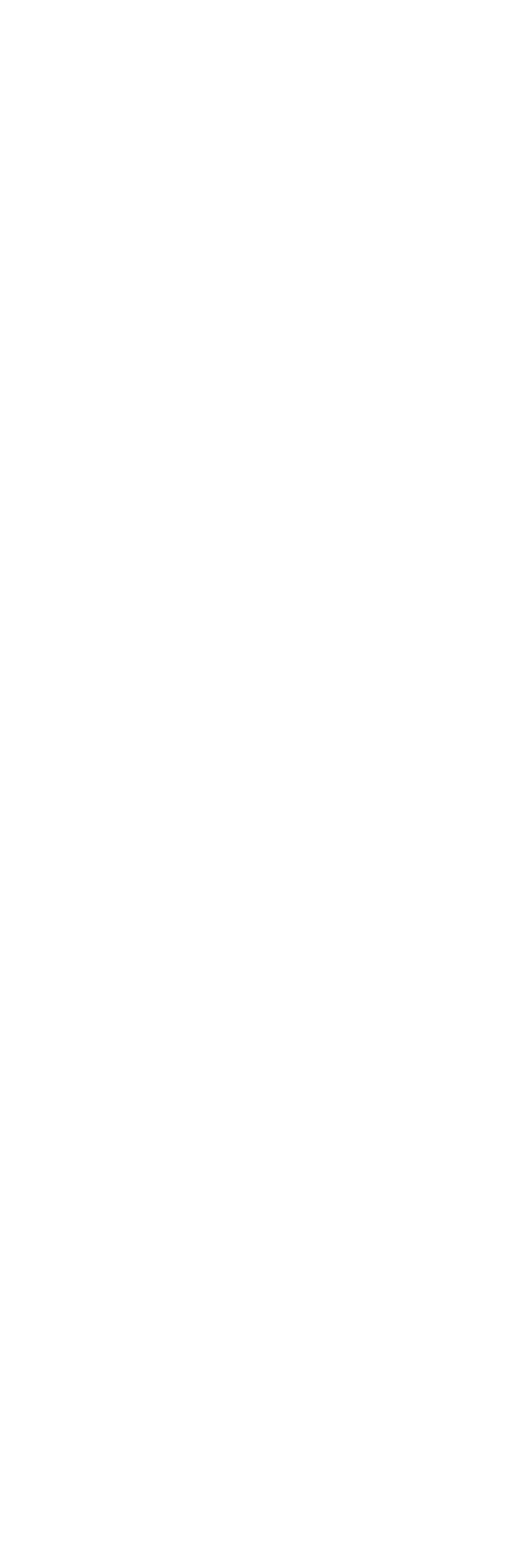
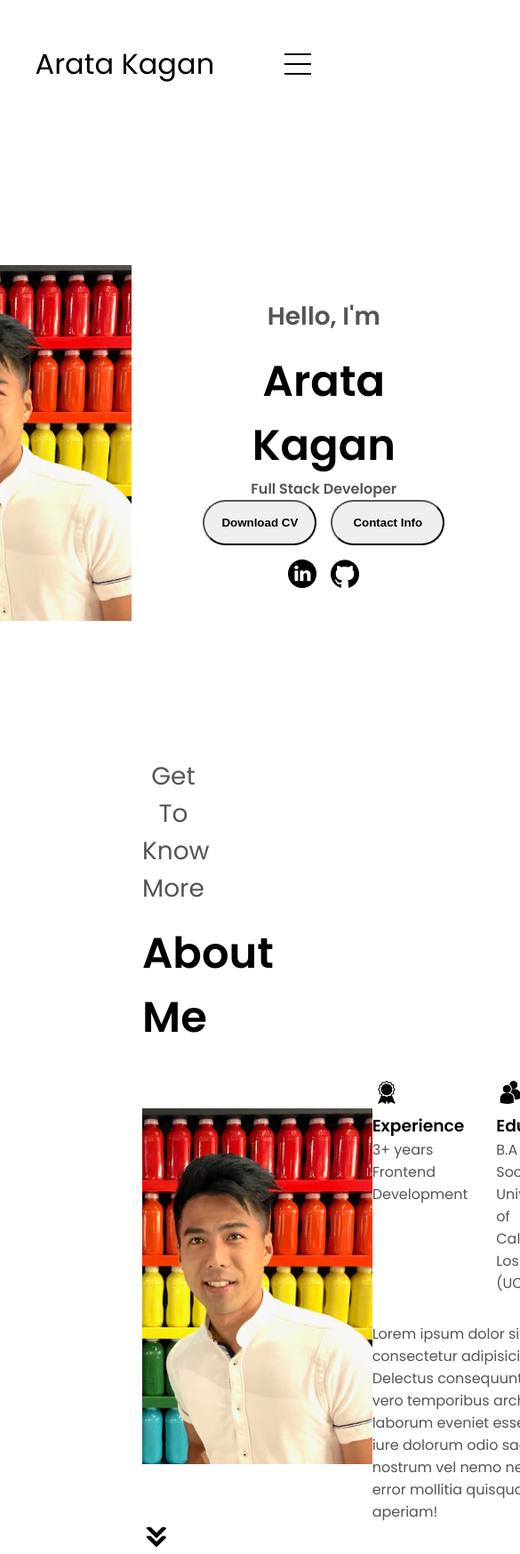
Before and after one commit to ArataKagan/portfolio, a plain HTML site: page index.html in a window 390 px wide. Shown: the top 1747 px of the page at 89% size, 585 px wide, since content can reach past the window. Before the commit the page ends 844 px from the top, so only its background shows below. Drawn offline with Linux system fonts and the light colour scheme.

Commit message:
add about section

```diff
--- a/index.html
+++ b/index.html
@@ -3,9 +3,115 @@
 <head>
     <meta charset="UTF-8">
     <meta name="viewport" content="width=device-width, initial-scale=1.0">
-    <title>Document</title>
+    <title>My Portfolio</title>
+    <link rel="stylesheet" href="style.css">
+    <link rel="stylesheet" href="mediaqueries.css">
 </head>
 <body>
-
+    <nav id="desktop-nav">
+        <div class="logo">Arata Kagan</div>
+        <div>
+            <ul class="nav-links">
+                <li><a href="#about">About</a></li>
+                <li><a href="#experience">Experience</a></li>
+                <li><a href="#project">Projects</a></li>
+                <li><a href="#concat">Contact</a></li>
+            </ul>
+        </div>
+    </nav>
+    <nav id="hamburger-nav">
+        <div class="logo">Arata Kagan</div>
+        <div class="hamburger-menu">
+            <div class="hamburger-icon" onclick="toggleMenu()">
+                <span></span>
+                <span></span>
+                <span></span>
+            </div>
+            <div class="menu-links">
+                <li><a href="#about" onclick="toggleMenu()">About</a></li>
+                <li><a href="#experience" onclick="toggleMenu()">Experience</a></li>
+                <li><a href="#project" onclick="toggleMenu()">Projects</a></li>
+                <li><a href="#contact" onclick="toggleMenu()">Contact</a></li>
+            </div>
+        </div>
+    </nav>
+    <section id="profile">
+        <div class="section__pic-container">
+            <img src="./assets/profile-photo.jpeg" alt="Arata Kagan profile picture" />
+        </div>
+        <div class="section__text">
+            <p class="section__text__p1">Hello, I'm</p>
+            <h1 class="title">Arata Kagan</h1>
+            <p class="section__text__p2">Full Stack Developer</p>
+            <div class="btn-container">
+                <button
+                    class="btn btn-color-1"
+                    onclick="window.open('./assets/resume.pdf')"
+                >
+                 Download CV
+                </button>
+                <button
+                    class="btn btn-color-2"
+                    onclick="location.href='./#contact'"
+                >
+                 Contact Info
+                </button>
+            </div>
+            <div id="socials-container">
+                <img
+                    src="./assets/linkedin.png"
+                    alt="linkedin profile"
+                    class="icon"
+                    onclick="location.href='https://linkedin.com'"
+                />
+                <img
+                    src="./assets/github.png"
+                    alt="Github profile"
+                    class="icon"
+                    onclick="location.href='https://github.com'"
+                />
+            </div>
+        </div>
+    </section>
+    <section id="about">
+        <p class="section__text__p1">Get To Know More</p>
+        <h1 class="title">About Me</h1>
+        <div class="section-container">
+            <div class="section__pic-container">
+                <img src="./assets/profile-photo.jpeg" alt="About Me photo"/>
+            </div>
+            <div class="about-details-container">
+                <div class="about-containers">
+                    <div class="details-container">
+                        <img
+                            src="./assets/experience.png"
+                            alt="experience icon"
+                            class="icon"
+                        />
+                        <h3>Experience</h3>
+                        <p>3+ years <br/>Frontend Development</p>
+                    </div>
+                    <div class="details-container">
+                        <img
+                            src="./assets/education.png"
+                            alt="education icon"
+                            class="icon"
+                        />
+                        <h3>Education</h3>
+                        <p>B.A <br/>Sociology <br/> University of California, Los Angeles (UCLA)</p>
+                    </div>
+                </div>
+                <div class="text-container">
+                    <p>
+                        Lorem ipsum dolor sit amet consectetur adipisicing elit. Delectus consequuntur rem, vero temporibus architecto laborum eveniet esse aliquid iure dolorum odio saepe nostrum vel nemo neque error mollitia quisquam aperiam!
+                    </p>
+                </div>
+            </div>
+        </div>
+        <img src="./assets/arrow.png" alt="arrow icon" class="icon"
+        onclick="location.href='./#experience'"
+        />
+    </section>
+    <script src="script.js"></script>
 </body>
 </html>
--- /dev/null
+++ b/mediaqueries.css
@@ -0,0 +1,9 @@
+@media screen and (max-width: 1200px) {
+    #desktop-nav {
+        display: none;
+    }
+
+    #hamburger-nav {
+        display: flex;
+    }
+}
--- a/script.js
+++ b/script.js
@@ -0,0 +1,6 @@
+function toggleMenu(){
+    const menu = document.querySelector(".menu-links");
+    const icon = document.querySelector(".hamburger-icon");
+    menu.classList.toggle("open");
+    icon.classList.toggle("open");
+}
--- a/style.css
+++ b/style.css
@@ -0,0 +1,292 @@
+/* General */
+
+@import url('https://fonts.googleapis.com/css2?family=Poppins:wght@300;400;500;600&display=swap');
+
+* {
+    margin: 0;
+    padding: 0;
+}
+
+body {
+    font-family: 'Poppins', sans-serif;
+}
+
+html {
+    scroll-behavior: smooth;
+}
+
+p {
+    color: rgb(85, 85, 85);
+}
+
+/* Transition */
+
+a, .btn {
+    transition: all 300ms ease;
+}
+
+/* DESKTOP NAV */
+
+nav, .nav-links {
+    display: flex;
+}
+
+nav {
+    justify-content: space-around;
+    align-items: center;
+    height: 17vh;
+}
+
+.nav-links {
+    gap: 2rem;
+    list-style: none;
+    font-size: 1.5rem;
+}
+
+a {
+    color: black;
+    text-decoration: none;
+    text-decoration-color: white;
+}
+
+a:hover {
+    color: gray;
+    text-decoration: underline;
+    text-underline-offset: 1rem;
+    text-decoration-color: rgb(181, 181, 181);
+}
+
+.logo {
+    font-size: 2rem;
+}
+
+.logo:hover {
+    cursor: default;
+}
+
+/* HAMBURGER MENU*/
+
+#hamburger-nav {
+    display: none;
+}
+
+.hamburger-menu {
+    position: relative;
+    display: inline-block;
+}
+
+.hamburger-icon {
+    display: flex;
+    flex-direction: column;
+    justify-content: space-between;
+    height: 24px;
+    width: 30px;
+    cursor: pointer;
+}
+
+.hamburger-icon span {
+    width: 100%;
+    height: 2px;
+    background-color: black;
+    transition: all 0.3 ease-in-out;
+}
+
+.menu-links {
+    position: absolute;
+    top: 100%;
+    right: 0;
+    background-color: white;
+    width: fit-content;
+    max-height: 0;
+    overflow: hidden;
+    transition: all 0.3 ease-in-out;
+}
+
+.menu-links a {
+    display: block;
+    padding: 10px;
+    text-align: center;
+    font-size: 1.5rem;
+    color: black;
+    text-decoration: none;
+    transition: all 0.3 ease-in-out;
+}
+
+.menu-links li {
+    list-style: none;
+}
+
+.menu-links.open {
+    max-height: 300px;
+}
+
+.hamburger-icon.open span:first-child {
+    transform: rotate(45deg) translate(10px, 5px);
+}
+
+
+.hamburger-icon.open span:nth-child(2) {
+   opacity: 0;
+}
+
+
+.hamburger-icon.open span:last-child {
+    transform: rotate(-45deg) translate(10px, -5px);
+}
+
+.hamburger-icon span:first-child {
+    transform: none;
+}
+
+.hamburger-icon span:first-child {
+    opacity: 1;
+}
+
+.hamburger-icon span:last-child {
+    transform: none;
+}
+
+/* SECTIONS */
+
+section {
+    padding-top: 4vh;
+    height: 96vh;
+    margin: 0 10rem;
+    box-sizing: border-box;
+    min-height: fit-content;
+}
+
+.section-container {
+    display: flex;
+}
+
+/* PROFILE */
+
+#profile {
+    display: flex;
+    justify-content: center;
+    gap: 5rem;
+    height: 80vh;
+}
+
+.section__pic-container {
+    display: flex;
+    height: 400px;
+    width: 400px;
+    margin: auto 0;
+}
+
+.section__text {
+    align-self:center;
+    text-align: center;
+}
+
+.section__text p {
+    font-weight: 600;
+}
+
+.section__text__p1 {
+    text-align: center;
+    font-size: 1.75rem;
+    margin-bottom: 1rem;
+}
+
+.title {
+    font-size: 3rem;
+    text-align: center;
+}
+
+#socials-container {
+    display: flex;
+    justify-content: center;
+    margin-top: 1rem;
+    gap: 1rem;
+}
+
+/* ICON */
+
+.icon {
+    cursor: pointer;
+    height: 2rem;
+}
+
+/* BUTTON */
+
+.btn-container {
+    display: flex;
+    justify-content: center;
+    gap: 1rem;
+}
+
+.btn {
+    font-weight: 600;
+    transition: all 300ms ease;
+    padding: 1rem;
+    width: 8rem;
+    border-radius: 2rem;
+}
+
+.btn-color-1,
+.btn-color-2 {
+    cursor: pointer;
+}
+
+
+/* .btn-color-1, .btn-color-2 {
+    border: rgb(53,53,53) 0.1rem solid;
+}
+
+.btn-color-1:hover,
+.btn-color-2:hover {
+    cursor: pointer;
+}
+
+.btn-color-1,
+.btn-color-2:hover {
+    background: rgb(53,53,53);
+    color: white;
+}
+
+.btn-color-1:hover {
+    background: rgb(0,0,0);
+}
+
+.btn-color-2 {
+    background: none;
+}
+
+.btn-color-2:hover {
+    border: rgb(255, 255, 255) 0.1rem solid;
+} */
+
+/* ABOUT */
+
+#about {
+    position: relative;
+}
+
+.about-containers {
+    gap: 2rem;
+    margin-bottom: 2rem;
+    margin-top: 2rem;
+}
+
+.about-details-container {
+    justify-content: center;
+    flex-direction: column;
+}
+
+.about-containers,
+.about-details-container {
+  display: flex;
+}
+
+.about-pic {
+    border-radius: 2rem;
+}
+
+.icon_arrow {
+    position: absolute;
+    right: -5rem;
+    bottom: 2.5rem;
+}
```
Also changed, not shown: assets/arrow.png (added), assets/checkmark.png (added), assets/education.png (added), assets/email.png (added), assets/experience.png (added), assets/github.png (added), assets/linkedin.png (added), assets/profile-photo.jpeg (added), assets/profile-pic-2.png (added), assets/profile-pic.png (added), assets/project-1.png (added), assets/project-2.png (added), assets/project-3.png (added), 1 other file.
